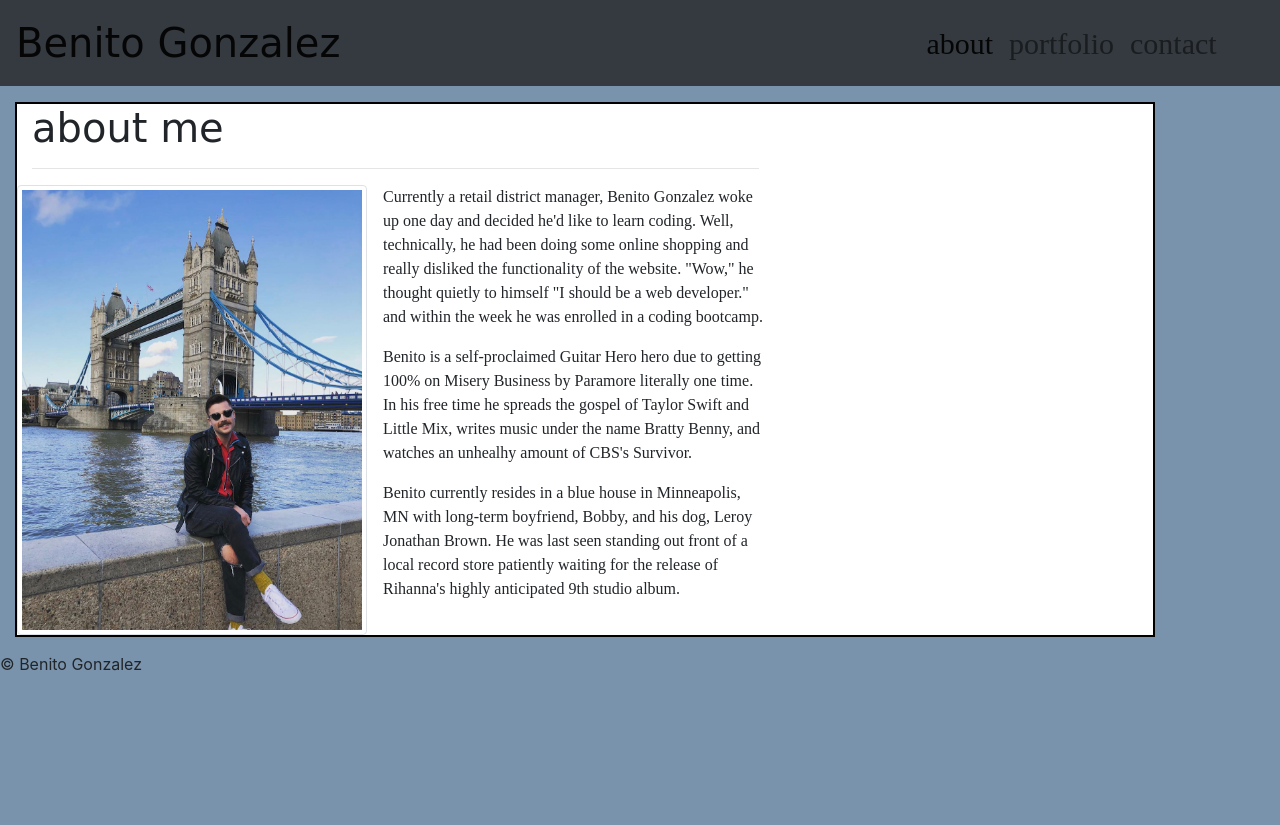
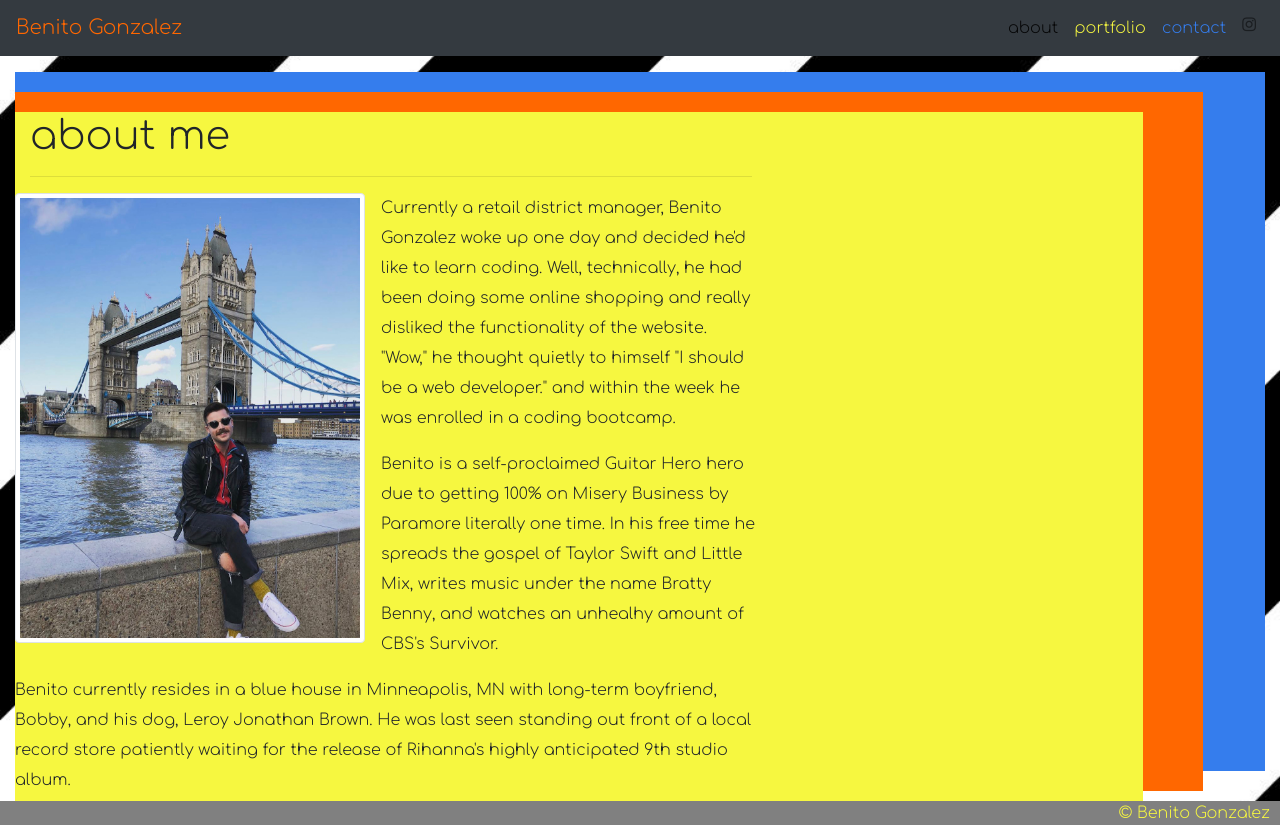
Before and after one commit to ohnobenito/portfolio, a plain HTML site: page index.html in a window 1280 px wide. Before the commit the page ends 800 px from the top, so only its background shows below. Drawn offline with nearby package versions, Linux system fonts and the light colour scheme.

Commit message:
updated style sheet for html

```diff
--- a/assets/css/style.css
+++ b/assets/css/style.css
@@ -1,39 +1,55 @@
-/* CSS HEX COLORS
---shadow-blue: #7a93acff;
---gunmetal: #30343fff;
---vivid-tangerine: #ea9e8dff;
---eerie-black: #1b2021ff;
---tea-green: #cadbc0ff; */
+/* colors!
+--safety-orange-blaze-orange: #ff6700ff;
+--azure: #357dedff;
+--maximum-yellow: #f6f740ff; */
 
-/* HEADING AND NAVIGATION */
-.navbar-brand {
-    color: #ea9e8dff;
-    font-family: 'Pacifico', cursive;
-    font-size: 40px;
 
+body {
+    background-image: url('../images/background.jpg');
+    background-repeat: no-repeat;
+    background-size: cover;
+    font-family: "Comfortaa", cursive;
 }
-.nav-link, .nav-link, .active, .nav, .justify-content-end li a {
-    font-family: 'Peddana', serif;
-    font-size: 30px;
-    color: #cadbc0ff;
+main {
+    background-color: #357dedff;
+    margin: 15px 15px 15px 15px;
+}
+.orange {
+    background-color: #ff6700ff;
+    width: 95%;
+    position: relative;
+    top: 20px;
+}
+.yellow {
+    background-color: #f6f740ff;
+    width: 95%;
+    position: relative;
+    top: 20px;
 }
 h1 {
-    font-family: 'Pacifico', cursive;
+    font-weight: 30px;
 }
-p {
-    font-family: 'Peddana', serif;
+.col-8 {
+    font-size: 16px;
+    line-height: 30px;
+    padding-left: -10px;
 }
-#colorme1 {
-    color: #ea9e8dff;
+footer {
+    position: sticky;
+    text-align: right;
+    color: #f6f740ff;
+    height: 10%;
+    width: auto;
+    margin-top: 30px;
+    background-color: grey;
+    padding-right: 10px;
 }
-#colorme2 {
-    color: #cadbc0ff;
+#a-yellow {
+    color: #f6f740ff;
 }
-body {
-    background-color: #7a93acff;
+#a-blue {
+    color: #357dedff;
 }
-.container {
-    margin: 15px 15px 15px 15px;
-    border: 2px black solid;
-    background-color: white;
+#a-orange {
+    color: #ff6700ff;
 }
```
